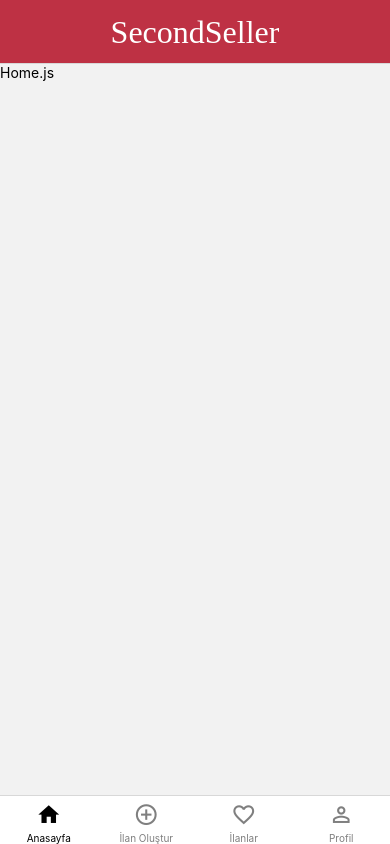
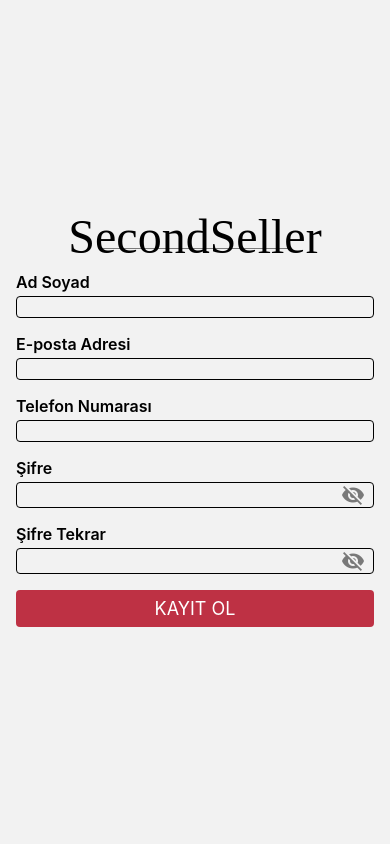
Before and after one commit to Zecky-dev/_SecondSeller, a React Native app: screen /RegisterScreen in a window 390 px wide. Built offline with nearby package versions, Linux system fonts and the light colour scheme.

Commit message:
register page updated

```diff
--- a/package.json
+++ b/package.json
@@ -13,6 +13,7 @@
     "@react-navigation/bottom-tabs": "^6.5.20",
     "@react-navigation/native": "^6.1.17",
     "@react-navigation/native-stack": "^6.9.26",
+    "formik": "^2.4.5",
     "react": "18.2.0",
     "react-native": "0.73.4",
     "react-native-safe-area-context": "^4.9.0",
--- a/src/App.js
+++ b/src/App.js
@@ -94,6 +94,7 @@ const AuthStack = () => {
         screenOptions={{
             headerShown: false,
         }}
+        initialRouteName='RegisterScreen'
     >
       <Stack.Screen name="LoginScreen" component={Login} />
       <Stack.Screen name="RegisterScreen" component={Register} />
@@ -103,7 +104,7 @@ const AuthStack = () => {
 
 const App = () => {
 
-  const loggedIn = true;
+  const loggedIn = false;
 
   return (
     <View style={{flex: 1}}>
--- a/src/components/AdvertisementCard/AdvertisemetCard.style.js
+++ b/src/components/AdvertisementCard/AdvertisemetCard.style.js
@@ -4,7 +4,7 @@ import { COLORS, CONSTANTS } from '@utils'
 
 export default StyleSheet.create({
     cardContainer: {
-        flex:1,
+        flex: 1,
         margin: CONSTANTS.margin.L1,
         alignItems: 'center',
         borderColor: COLORS.black,
--- a/src/components/Button/Button.js
+++ b/src/components/Button/Button.js
@@ -21,7 +21,7 @@ const Button = ({
             style={[
                 styles.container,
                 (icon && vertical) && { flexDirection: 'column', alignItems: 'center' },
-                additionalStyles
+                additionalStyles?.container
             ]}
             activeOpacity={.7}
         >
@@ -38,7 +38,7 @@ const Button = ({
 
                 {
                     label !== "" && (
-                        <Text style={styles.label}>
+                        <Text style={[styles.label, additionalStyles?.label]}>
                             {label}
                         </Text>
                     )
--- a/src/components/Button/Button.style.js
+++ b/src/components/Button/Button.style.js
@@ -12,7 +12,6 @@ export default StyleSheet.create({
         alignItems: 'center',
         margin: CONSTANTS.margin.L2,
         borderRadius: CONSTANTS.borderRadius.L1,
-        alignSelf: 'flex-start',
         minWidth: 120,
     },
     label: {
--- a/src/components/Input/Input.js
+++ b/src/components/Input/Input.js
@@ -11,11 +11,12 @@ const Input = ({
     placeholder = "",
     onChangeText,
     keyboardType = "default",
-    secret,
+    secret = false,
     additionalStyles,
+    value
 }) => {
 
-    const [inputVisible,setInputVisible] = useState(false)
+    const [inputVisible,setInputVisible] = useState(secret)
 
     return (
         <View style={[
@@ -36,8 +37,9 @@ const Input = ({
                     placeholder={placeholder}
                     onChangeText={onChangeText}
                     keyboardType={keyboardType}
-                    secureTextEntry={!inputVisible}
+                    secureTextEntry={inputVisible}
                     style={styles.input}
+                    value={value}
                 />
                 {
                     secret && (
@@ -46,7 +48,7 @@ const Input = ({
                         >
                             <Icon
                             name={
-                                inputVisible ? "eye" : "eye-off"
+                                inputVisible ? "eye-off" : "eye"
                             }
                             color={COLORS.blackMuted}
                             size={CONSTANTS.fontSize.L5}/>
--- a/src/pages/Auth/Register/Register.js
+++ b/src/pages/Auth/Register/Register.js
@@ -1,12 +1,73 @@
-import React from 'react'
-import {View,Text} from 'react-native'
+import {Button, Input} from '@components';
+import {Formik} from 'formik';
+import React from 'react';
+import {ScrollView, Text, View} from 'react-native';
+
+import styles from './Register.style'
+import { CONSTANTS } from '@utils';
+
+const initialValues = {
+  nameSurname: '',
+  email: '',
+  phone: '',
+  password: '',
+  repassword: '',
+};
+
+const handleSubmit = user => {
+  console.log(user);
+};
+
+// validation ekle
 
 const Register = () => {
-    return (
-        <View>
-            <Text>Register.js</Text>
-        </View>
-    )
-}
+  return (
+    <ScrollView style={styles.container} contentContainerStyle={styles.formContainer} >
+      <Text style={styles.appName} >{CONSTANTS.APP_NAME}</Text>
+      <View style={styles.title} />
+      <Formik
+        initialValues={initialValues}
+        onSubmit={user => handleSubmit(user)}>
+        {({handleChange, handleSubmit, values}) => (
+          <>
+            <Input
+              label={'Ad Soyad'}
+              onChangeText={handleChange('nameSurname')}
+              value={values.nameSurname}
+            />
+            <Input
+              label={'E-posta Adresi'}
+              onChangeText={handleChange('email')}
+              value={values.email}
+              keyboardType='email-address'
+            />
+            <Input
+              label={'Telefon Numarası'}
+              onChangeText={handleChange('phone')}
+              value={values.phone}
+              keyboardType='number-pad'
+            />
+            <Input
+              label={'Şifre'}
+              onChangeText={handleChange('password')}
+              value={values.password}
+              secret={true}
+            />
+            <Input
+              label={'Şifre Tekrar'}
+              onChangeText={handleChange('repassword')}
+              value={values.repassword}
+              secret={true}
+            />
+            <Button
+                onPress={handleSubmit}
+                label='KAYIT OL'
+            />
+          </>
+        )}
+      </Formik>
+    </ScrollView>
+  );
+};
 
-export default Register
+export default Register;
--- a/src/pages/Auth/Register/Register.style.js
+++ b/src/pages/Auth/Register/Register.style.js
@@ -1,4 +1,27 @@
-import { StyleSheet } from "react-native";
+import {COLORS, CONSTANTS} from '@utils';
+import {StyleSheet} from 'react-native';
+
 export default StyleSheet.create({
-
-})
+  container: {
+    height: '100%',
+    padding: CONSTANTS.padding.L2,
+  },
+  formContainer: {
+    flexGrow: 1,
+    justifyContent: 'center',
+  },
+  appName: {
+    fontFamily: 'Galada-Regular',
+    fontSize: CONSTANTS.fontSize.L7,
+    color: COLORS.black,
+    textAlign: 'center',
+  },
+  title: {
+    backgroundColor: COLORS.blackMuted,
+    height: 0.5,
+    width: '50%',
+    alignSelf: 'center',
+    marginTop: -CONSTANTS.margin.L4,
+    marginBottom: CONSTANTS.margin.L4
+  },
+});
```
Also changed, not shown: src/pages/Auth/Login/Login.js (+13 -12 lines), 2 other files (tests, documents, lock files or other folders).
